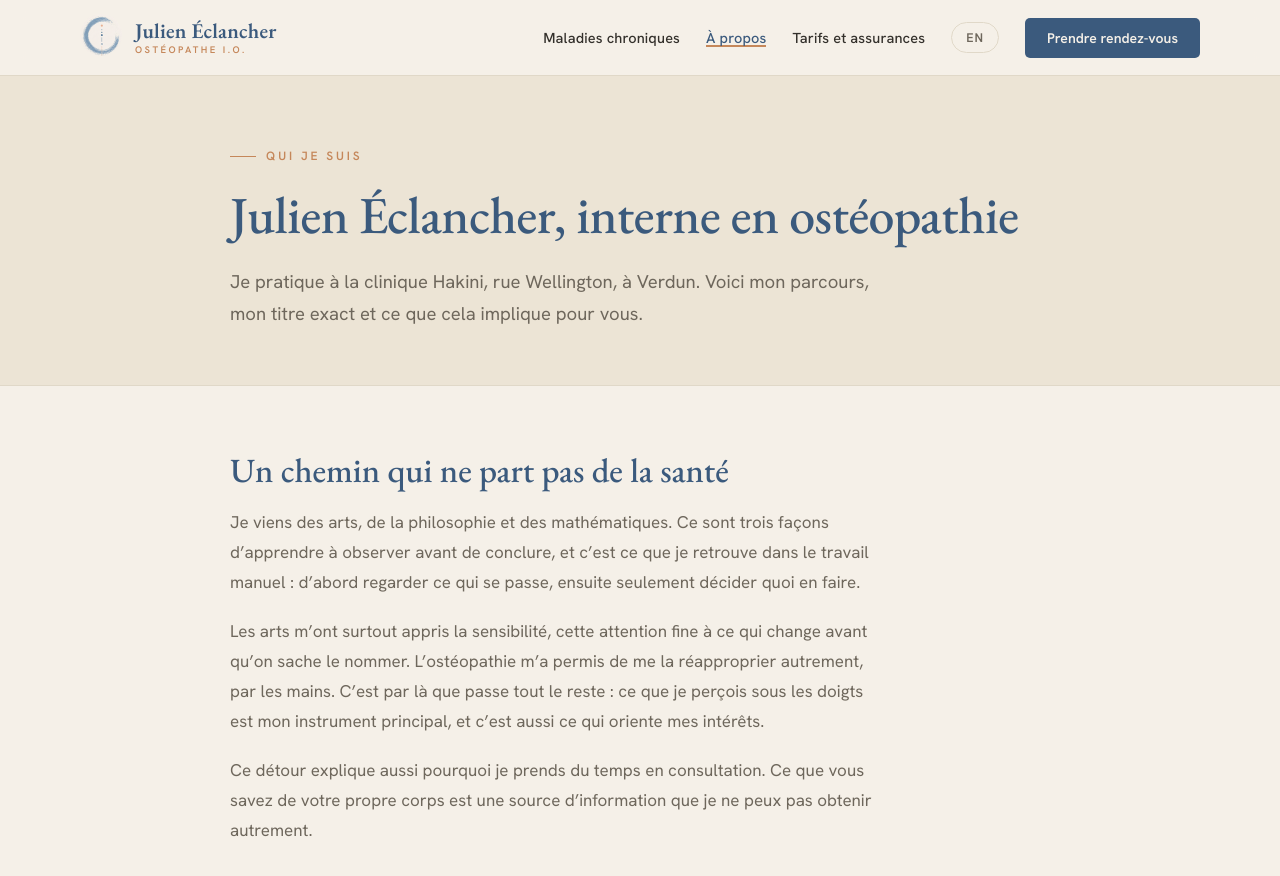
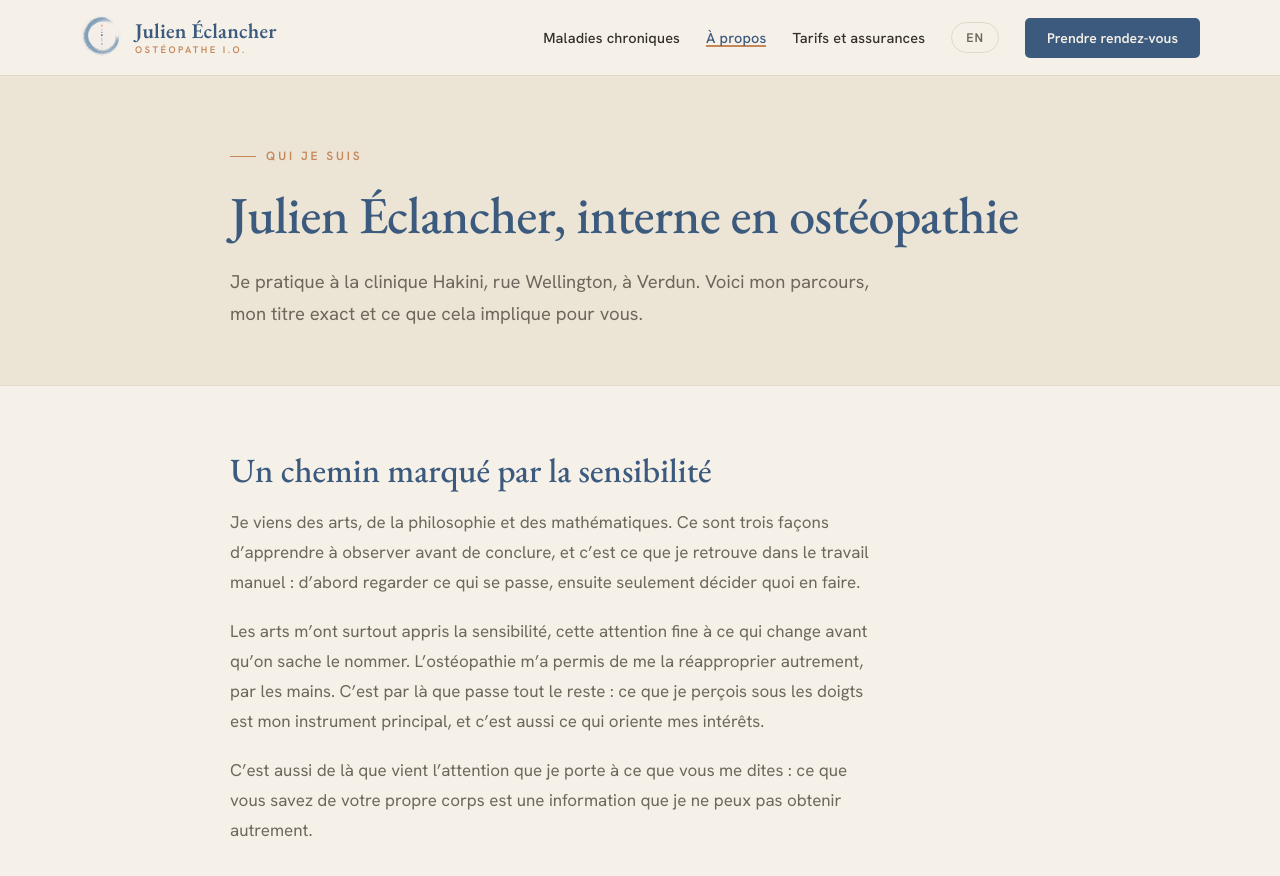
Before and after one commit to carldebilly/osteo-eclancher.ca, a Jekyll site: the page built from docs/a-propos.md, in a window 1280 px wide and 900 px high. Shown: the top 876 px of the window. Built offline with Jekyll 4.4.1, drawn with Linux system fonts in a browser that asks for light colours.

Commit message:
fix: open the about page on sensitivity rather than on what the path is not
- H2 "Un chemin marqué par la sensibilité" / "A path shaped by sensitivity"
- Third paragraph ties listening to that sensitivity instead of to
  "taking time", which read as billing for time

```diff
--- a/docs/a-propos.md
+++ b/docs/a-propos.md
@@ -25,13 +25,13 @@ faq:
       métro De l’Église.
 ---
 
-## Un chemin qui ne part pas de la santé
+## Un chemin marqué par la sensibilité
 
 Je viens des arts, de la philosophie et des mathématiques. Ce sont trois façons d’apprendre à observer avant de conclure, et c’est ce que je retrouve dans le travail manuel : d’abord regarder ce qui se passe, ensuite seulement décider quoi en faire.
 
 Les arts m’ont surtout appris la sensibilité, cette attention fine à ce qui change avant qu’on sache le nommer. L’ostéopathie m’a permis de me la réapproprier autrement, par les mains. C’est par là que passe tout le reste : ce que je perçois sous les doigts est mon instrument principal, et c’est aussi ce qui oriente mes intérêts.
 
-Ce détour explique aussi pourquoi je prends du temps en consultation. Ce que vous savez de votre propre corps est une source d’information que je ne peux pas obtenir autrement.
+C’est aussi de là que vient l’attention que je porte à ce que vous me dites : ce que vous savez de votre propre corps est une information que je ne peux pas obtenir autrement.
 
 ## Ma formation et mon titre
 
```
Also changed, not shown: other parts of docs/a-propos.md (+1 -1 lines), docs/en/about.md (+3 -3 lines).
